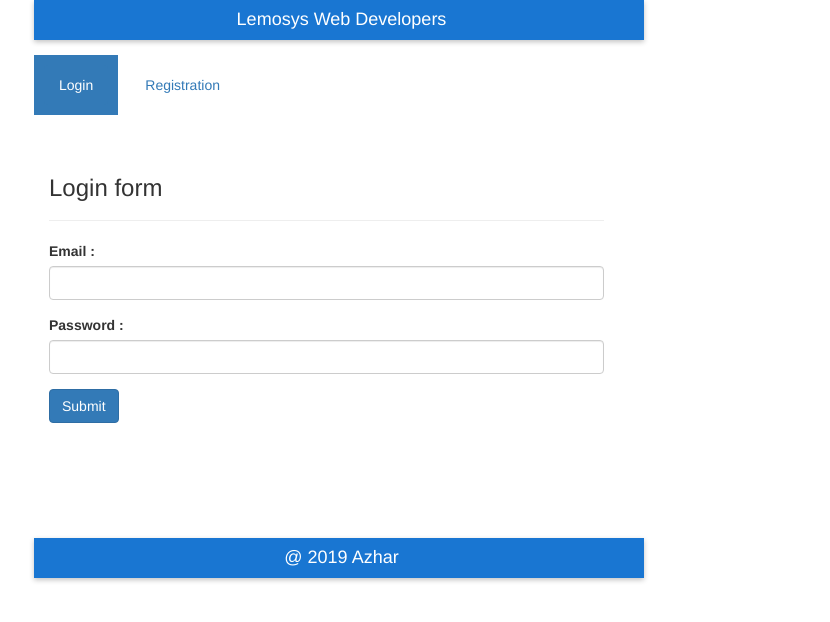
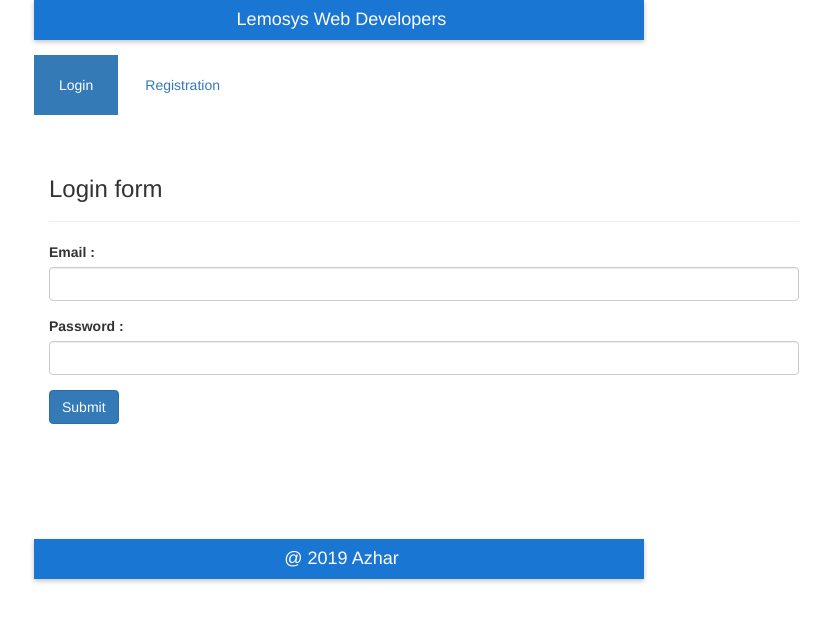
Before and after one commit to azaruddin92/azhar, an Angular app: page /login in a window 1280 px wide. Shown: the top 622 px of the page, without its empty margins (301-1131 px from the left). Built offline with nearby package versions, Linux system fonts and the light colour scheme.

Commit message:
5 files modified

```diff
--- a/src/app/app.component.html
+++ b/src/app/app.component.html
@@ -12,7 +12,7 @@
     <li *ngIf="!authserviceService.check_user_loggedin()" role="presentation" routerLinkActive="active">
       <a href="#"  routerLink="/registration">Registration</a></li>
        <li *ngIf="authserviceService.check_user_loggedin()" role="presentation" routerLinkActive="active">
-      <a href="#" (click)="Logoutfunc()">Logout</a></li>
+      <a href="#" (click)="authserviceService.mainLogoutfunc()">Logout</a></li>
   </ul>
   <p *ngIf="is_loggedin">You are loggedin!<b> {{username}}</b></p>
 <div>
--- a/src/app/app.component.ts
+++ b/src/app/app.component.ts
@@ -9,23 +9,15 @@ import {Router} from '@angular/router';
   styleUrls: [ './app.component.css' ]
 })
 export class AppComponent  {
- name = 'Lemosys Web Developers';
- copyright = '@ 2019 Azhar';
-public is_loggedin: any;
-public  email='';
+  name = 'Lemosys Web Developers';
+  copyright = '@ 2019 Azhar';
 
 
-constructor(private authserviceService:AuthserviceService,private _router:Router) {
+
+constructor(private authserviceService:AuthserviceService) {
 
   }
    ngOnInit() {
    }
 
-    Logoutfunc()
-   {
-     this.authserviceService.mainLogoutfunc();
-     this.is_loggedin=false;
-     this._router.navigate(['/login']);
-   }
-
 }
--- a/src/app/authservice.service.ts
+++ b/src/app/authservice.service.ts
@@ -7,16 +7,17 @@ import { map } from 'rxjs/operators';
 export class AuthserviceService {
 private serviceurl = 'https://angular.cppatidar.com/angular/webservice/webservice.php';
 
- is_login:boolean;
-  constructor(private http: HttpClient) { }
+is_login:boolean;
+constructor(private http: HttpClient) { }
 
- mainLogoutfunc()
+mainLogoutfunc()
    {
       localStorage.removeItem('email');
+      localStorage.removeItem('username');
       localStorage.clear();
    }
- /*
-  check_username_password(email: string, password : string)
+
+ /* check_username_password(email: string, password : string)
   {
       if(email == "test1@gmail.com" && password =="123456"){
       localStorage.setItem('email',email);
@@ -28,7 +29,8 @@ private serviceurl = 'https://angular.cppatidar.com/angular/webservice/webservic
       }
   }
   */
-  check_user_loggedin()
+
+check_user_loggedin()
   {
       if(localStorage.getItem('email'))
       {
@@ -46,14 +48,15 @@ checkAuthentication(postingdata: any): Observable<any> {
    return this.http.post<any>(this.serviceurl,parameter).pipe(
         map(response => {
           if (response && response.status==true) {
+            localStorage.setItem('email', response.data.email);
             localStorage.setItem('username', response.data.username);
-            console.log(response.data.username);
-            console.log(response.data.email);
             localStorage.setItem('is_login', true);
-            localStorage.setItem('email', response.data.email);
             return true;
+          }else
+          {
+            return false;
           }
-          return false;
+
         })
     );
    }
--- a/src/app/login/login.component.html
+++ b/src/app/login/login.component.html
@@ -1,6 +1,9 @@
  <div class="container">
-        <div class="row">
-             <div class="col-md-6 offset-md-3">
+        <div class="row">      <div class="col-md-8">
+   <div *ngIf="checkerror" class="alert alert-danger">{{checkmessage}}</div>
+          </div>
+             <div class="col-md-8 offset-md-3">
+
    <div class="page-header">
 <h3  class="heading">Login form</h3>
     </div>
--- a/src/app/login/login.component.ts
+++ b/src/app/login/login.component.ts
@@ -42,7 +42,6 @@ checkmessage : string;
          //var email =this.loginform.value.email;
          //var password =this.loginform.value.password;
          var formsdata=this.loginform.value;
-
         /*
         var output = this.authserviceService.check_username_password(email, password);
         if(output == true)
@@ -53,7 +52,6 @@ checkmessage : string;
         else{
           alert('Invalid credential!');
           this.router.navigate(['/login']);
-
         }
         */
       this.authserviceService.checkAuthentication(formsdata).subscribe( response =>
@@ -63,12 +61,9 @@ checkmessage : string;
                   this.router.navigate(['/dashboard']);
                }else{
                   this.checkerror=true;
-                  this.checkmessage='Please check your email and password';
+                  this.checkmessage='Invalid Credential !';
                }
-            }
-      );
-
-
+          });
         }
     }
 }
```
Lines whose indentation alone changed are shown as unchanged.
